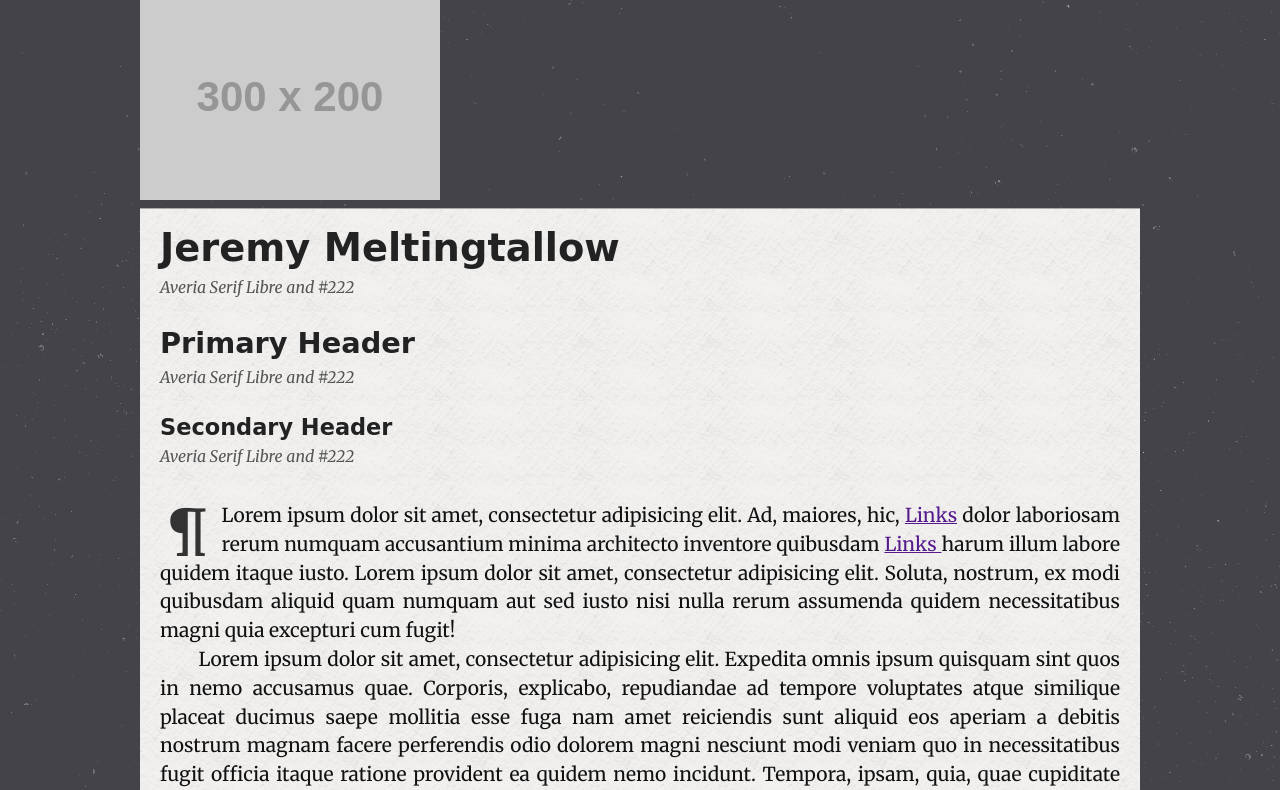
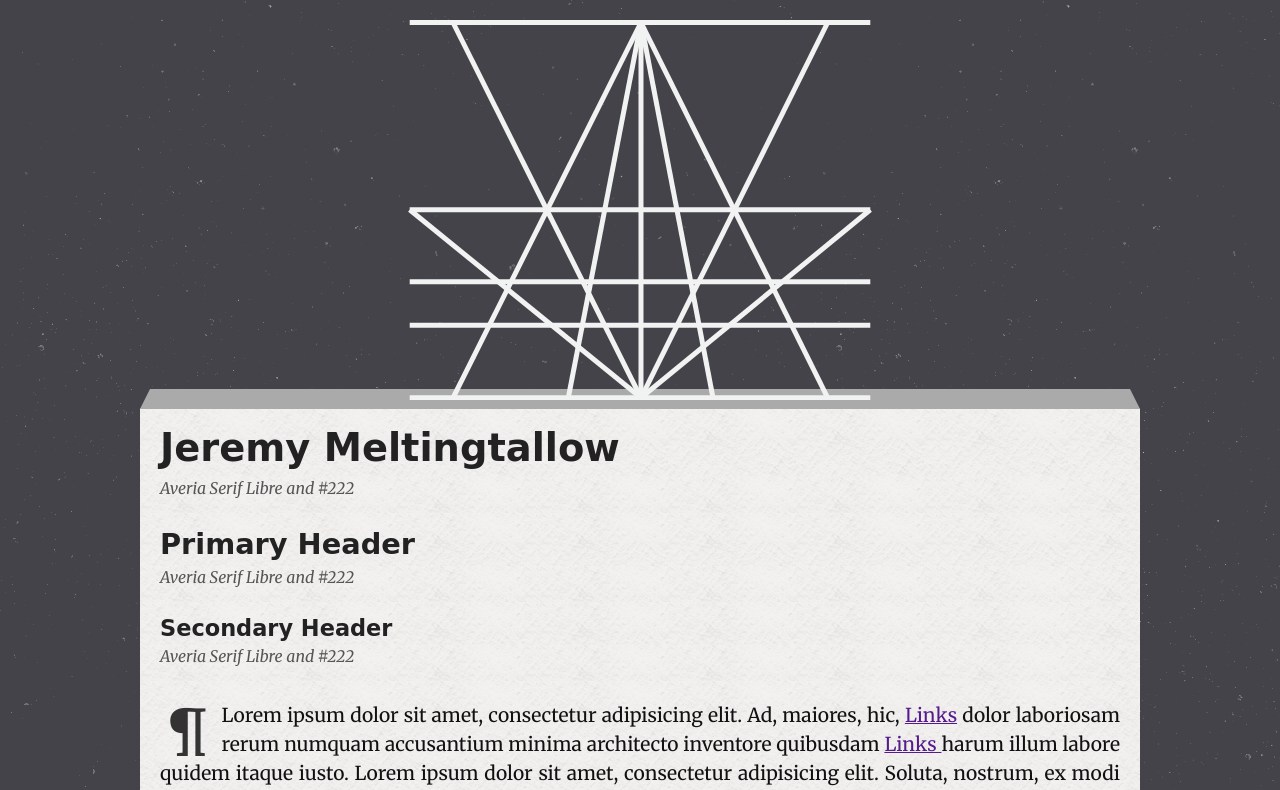
Before and after one commit to ewu-meltingj/p3-style-tile, a plain HTML site: page index.html in a window 1280 px wide. Shown: the top 790 px of the page. Drawn offline with Linux system fonts and the light colour scheme; placeholder pictures from the web are drawn by us; a web font is replaced by a local one.

Commit message:
added logo

```diff
--- a/css/styles.css
+++ b/css/styles.css
@@ -2,8 +2,12 @@ html {
   font: 120%/1.5 'Merriweather', serif;
   background: url('../img/textures/stardust.png');
 }
+svg {
+  width: 100%;
+}
 body {
   -webkit-font-smoothing: subpixel-antialiased;
+  margin-top: 20px;
 }
 h1 {font-size: 2em;}
 h2 {font-size: 1.5em;}
@@ -149,6 +153,21 @@ section:nth-last-of-type(1) em, section:nth-last-of-type(2) em{
 .pattern-3 {
   background: url('../img/textures/stardust.png');
 }
+.container section:nth-of-type(2) {
+  position: relative;
+  z-index: -2;
+}
+.container section:nth-of-type(2):after {
+  content: "";
+  position: absolute;
+  top: -20px;
+  left: 0px;
+  border-bottom: 20px solid #aaa;
+  border-left: 10px solid transparent;
+  border-right: 10px solid transparent;
+  height: 0;
+  width: calc(100% - 20px);
+}
 .container:after {
   content: "Jeremy Meltingtallow 2014";
   background: url('../img/textures/witewall_3.png');
--- a/index.html
+++ b/index.html
@@ -17,7 +17,25 @@
 
 		<section>
 			<!-- Their Logo, not Yours -->
-			<img src="http://placehold.it/300x200" alt="Their Logo">
+			<svg version="1.1" xmlns="http://www.w3.org/2000/svg" xmlns:xlink="http://www.w3.org/1999/xlink" x="0px" y="0px" width="463.8px"
+			height="380.3px" viewBox="0 0 463.8 380.3" enable-background="new 0 0 463.8 380.3" xml:space="preserve">
+				<g id="Layer_2">
+				<line fill="none" stroke="#F1F2F2" stroke-width="5" stroke-miterlimit="10" x1="232.9" y1="2.5" x2="232.9" y2="377.8"/>
+				<line fill="none" stroke="#F1F2F2" stroke-width="5" stroke-miterlimit="10" x1="232.9" y1="2.5" x2="160.2" y2="377.8"/>
+				<line fill="none" stroke="#F1F2F2" stroke-width="5" stroke-miterlimit="10" x1="232.9" y1="2.5" x2="304.9" y2="377.8"/>
+				<line fill="none" stroke="#F1F2F2" stroke-width="5" stroke-miterlimit="10" x1="232.9" y1="2.5" x2="44.9" y2="377.8"/>
+				<line fill="none" stroke="#F1F2F2" stroke-width="5" stroke-miterlimit="10" x1="232.9" y1="2.5" x2="419.6" y2="377.8"/>
+				<line fill="none" stroke="#F1F2F2" stroke-width="5" stroke-miterlimit="10" x1="232.9" y1="377.8" x2="419.6" y2="2.5"/>
+				<line fill="none" stroke="#F1F2F2" stroke-width="5" stroke-miterlimit="10" x1="232.9" y1="377.8" x2="44.9" y2="2.5"/>
+				<line fill="none" stroke="#F1F2F2" stroke-width="5" stroke-miterlimit="10" x1="232.9" y1="377.8" x2="462.2" y2="189.8"/>
+				<line fill="none" stroke="#F1F2F2" stroke-width="5" stroke-miterlimit="10" x1="232.9" y1="377.8" x2="1.6" y2="189.8"/>
+				<line fill="none" stroke="#F1F2F2" stroke-width="5" stroke-miterlimit="10" x1="1.6" y1="377.8" x2="462.2" y2="377.8"/>
+				<line fill="none" stroke="#F1F2F2" stroke-width="5" stroke-miterlimit="10" x1="1.6" y1="189.8" x2="462.2" y2="189.8"/>
+				<line fill="none" stroke="#F1F2F2" stroke-width="5" stroke-miterlimit="10" x1="1.6" y1="2.5" x2="462.2" y2="2.5"/>
+				<line fill="none" stroke="#F1F2F2" stroke-width="5" stroke-miterlimit="10" x1="1.6" y1="305.2" x2="462.2" y2="305.2"/>
+				<line fill="none" stroke="#F1F2F2" stroke-width="5" stroke-miterlimit="10" x1="1.6" y1="261.8" x2="462.2" y2="261.8"/>
+				</g>
+			</svg>
 		</section>
 
 		<section>
```
